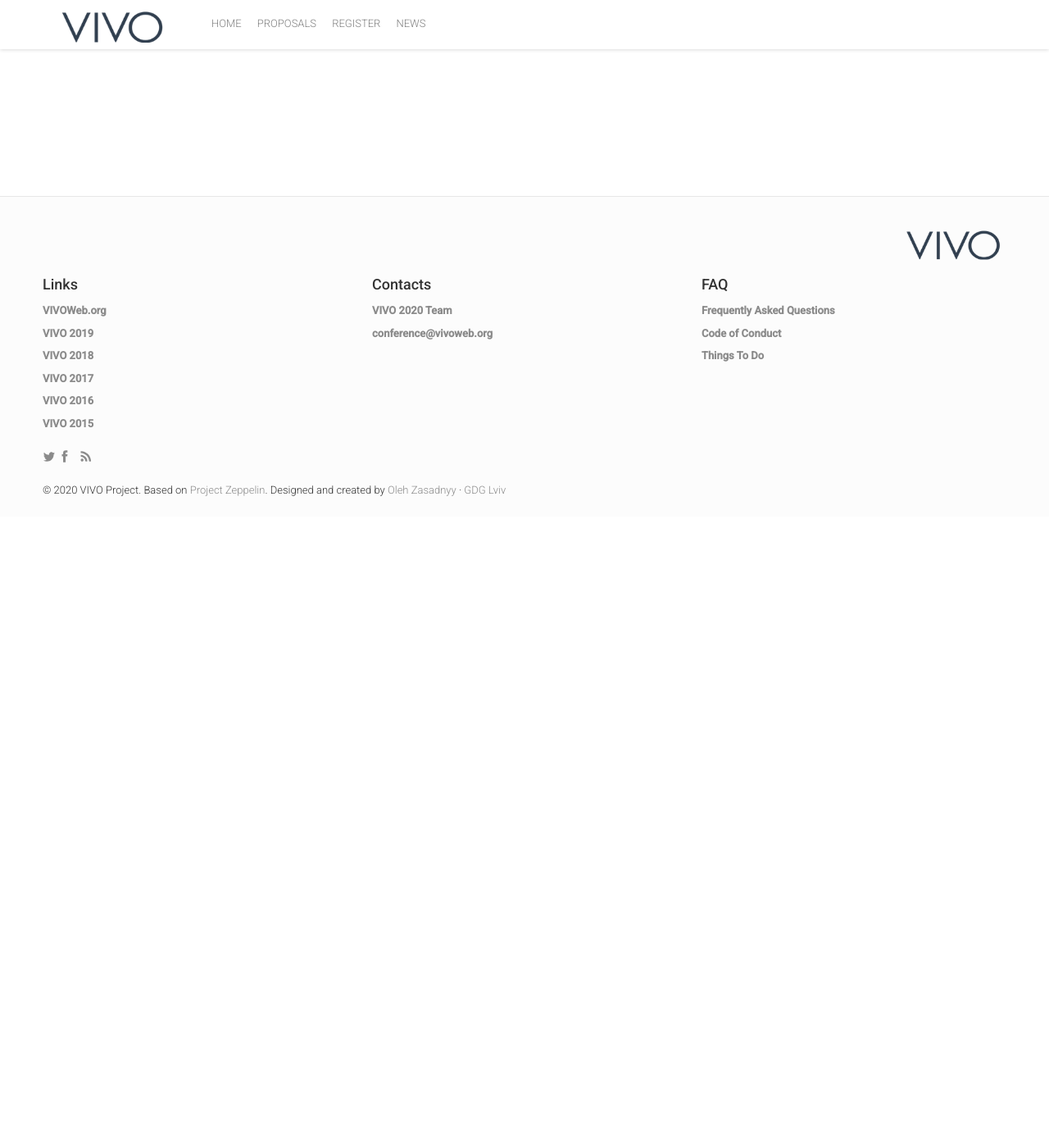
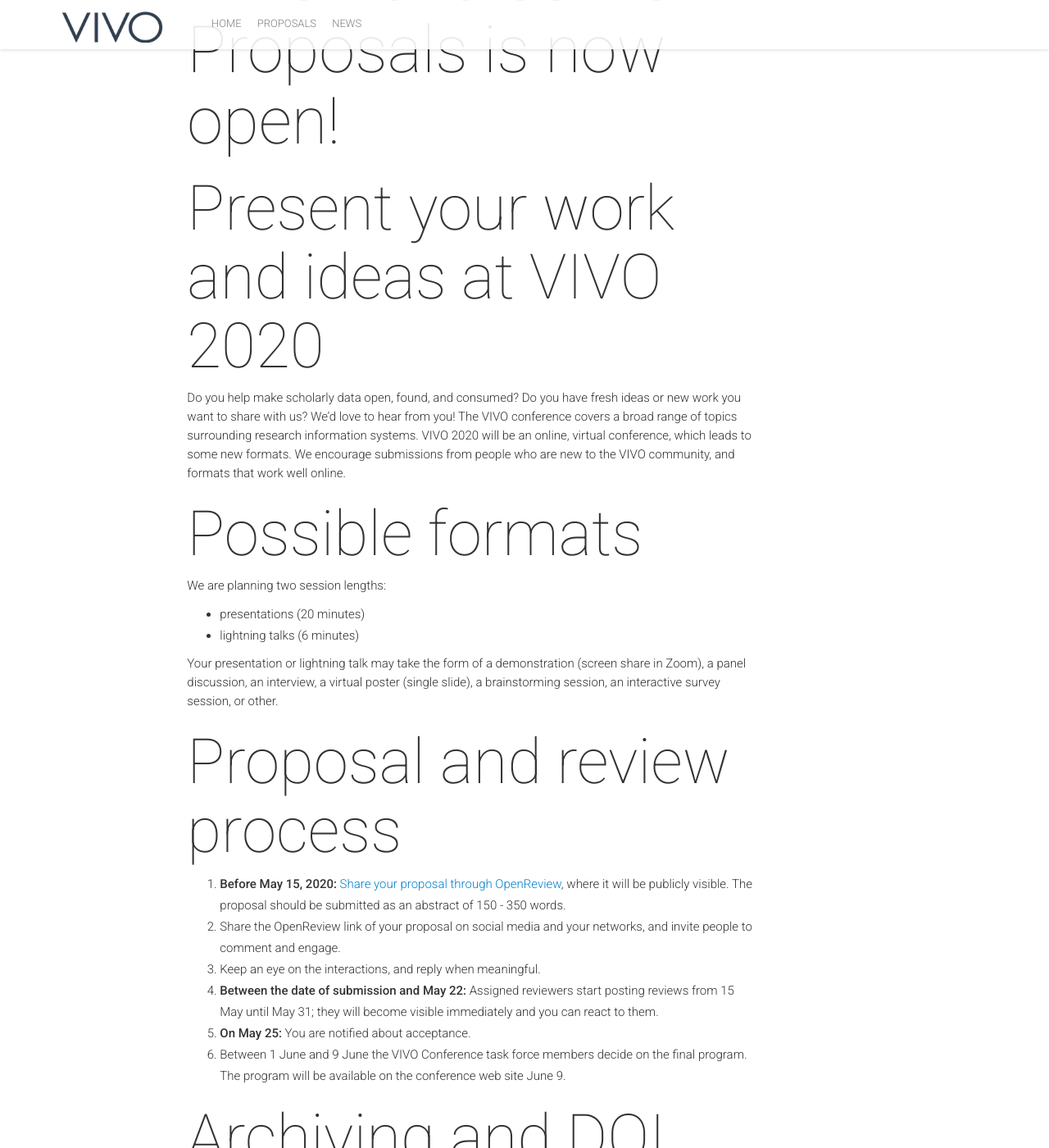
Before and after one commit to vivoconference/vivo2020, a Jekyll site: the page built from talk-proposals.md, in a window 1280 px wide and 1400 px high, scrolled down 518 px. Shown: the whole window at 82% size. Built offline with Jekyll 4.4.1, drawn with Linux system fonts in a browser that asks for light colours; nearby versions of some CDN libraries; comment, search, counter and statistics services are not loaded; before the commit the page ends 1148 px from its top, so only the background shows below that; some of the changed text lies outside the part shown.

Commit message:
Remove registration link, add CFP text

```diff
--- a/_config.yml
+++ b/_config.yml
@@ -47,7 +47,7 @@
 navigationLinks:
  - {permalink: "/", text: "Home"}
  - {permalink: "/talk-proposals", text: "Proposals"}
- - {permalink: "https://www.eventbrite.com/myevent?eid=97993221363", text: "Register"}
+# - {permalink: "https://www.eventbrite.com/myevent?eid=97993221363", text: "Register"}
 # - {permalink: "/attend/", text: "Attend"}
 # - {permalink: "/schedule/", text: "Program"}
 # - {permalink: "/speakers/", text: "Speakers"}
--- a/talk-proposals.md
+++ b/talk-proposals.md
@@ -5,6 +5,48 @@
 isStaticPost: true
 ---
 
-####  Coming Soon
+# VIVO 2020 Call for Proposals is now open!
+## Present your work and ideas at VIVO 2020
 
+Do you help make scholarly data open, found, and consumed? Do you have fresh ideas or new work you want to share with us? We’d love to hear from you! The VIVO conference covers a broad range of topics surrounding research information systems. VIVO 2020 will be an online, virtual conference, which leads to some new formats. We encourage submissions from people who are new to the VIVO community, and formats that work well online.
+
+## Possible formats
+
+We are planning two session lengths:
+* presentations (20 minutes)
+* lightning talks (6 minutes)
+
+Your presentation or lightning talk may take the form of a demonstration (screen share in Zoom), a panel discussion, an interview, a virtual poster (single slide), a brainstorming session, an interactive survey session, or other.
+
+## Proposal and review process
+
+1. **Before May 15, 2020:** [Share your proposal through OpenReview](https://openreview.net/group?id=vivoconference.org/VIVO/2020/Conference), where it will be publicly visible. The proposal should be submitted as an abstract of 150 - 350 words.
+2. Share the OpenReview link of your proposal on social media and your networks, and invite people to comment and engage.
+3. Keep an eye on the interactions, and reply when meaningful.
+4. **Between the date of submission and May 22:** Assigned reviewers start posting reviews from 15 May until May 31; they will become visible immediately and you can react to them.
+5. **On May 25:** You are notified about acceptance.
+6. Between 1 June and 9 June the VIVO Conference task force members decide on the final program.  The program will be available on the conference web site June 9.
+
+## Archiving and DOI
+
+The VIVO conference requires that your work be publically available from a repository of your choice.  Your repository must assign your work a DOI and must make your work open and freely available to all.  We recommend your work be licensed using a Creative Commons license. Repositories that provide that will allow you to satisfy these requirements include figshare and Zenodo.
+
+## Featured topics
+###  Focus topics and trends
+* Persistent identifiers of interest in scholarship
+* Open data sources
+* Non-traditional scholarly outputs and activities
+###  Ontology-related topics
+* Ontologies of interest in the representation of scholarship
+* Ontological communities and best practices
+* Ontology development
+### Technical topics
+* VIVO software development, technical implementation
+* Experiences with research systems other than VIVO
+### VIVO experience
+* Success stories and lessons learned from implementation and maintenance
+* Subject based research information systems
+* Visualizations, social networks, and recommendation engines
+* User stories, user acceptance, information behaviour
+* Use cases of Vitro outside the VIVO scenario
 <img class="img-responsive feature-image" src="{{ site.baseurl }}/img/posts/cod.jpg" style="display:none">
```
